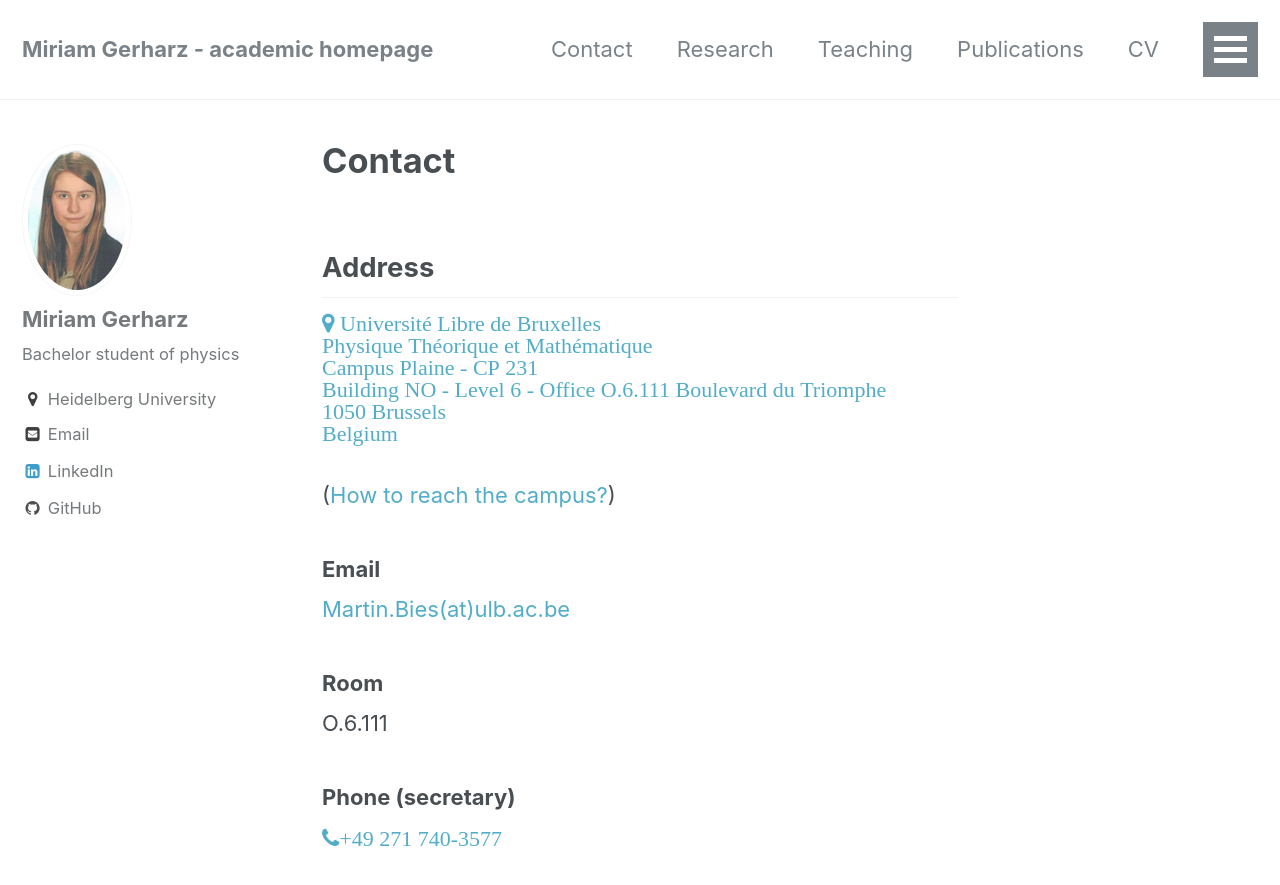
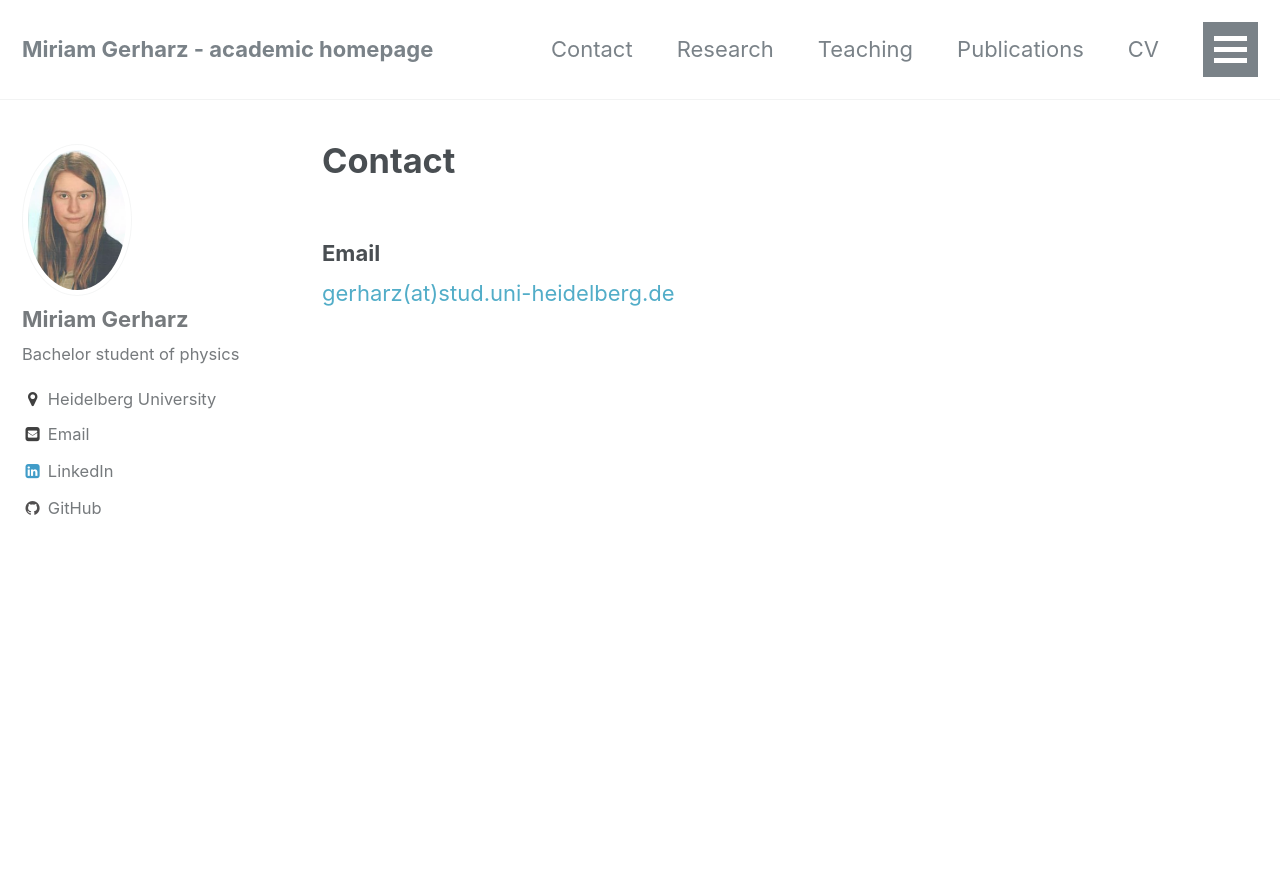
Before and after one commit to MiriamG97/Miriam-Gerharz.github.io, a Jekyll site: the page built from _pages/contact.md, in a window 1280 px wide and 900 px high. Shown: the top 885 px of the window. Built offline with Jekyll 4.4.1, drawn with Linux system fonts in a browser that asks for light colours.

Commit message:
Update contact.md

```diff
--- a/_pages/contact.md
+++ b/_pages/contact.md
@@ -4,8 +4,9 @@
 permalink: /contact/
 ---
 
+
+<!--
 ## Address
-
 <a class="social-btn" style="white-space: nowrap" href="https://www.google.de/maps/place/ULB+Physique+Mathematique+des+Interactions+Fondamentales/@50.8159481,4.3804556,15z/data=!4m8!1m2!2m1!1sulb+physics!3m4!1s0x0:0x73e4c0f1aa862cc5!8m2!3d50.8200724!4d4.3977258" rel="noopener noreferrer">
 <i class="fa fa-fw fa-map-marker" aria-hidden="true">
 Université Libre de Bruxelles<br>
@@ -18,19 +19,17 @@
 </i>
 </a>
 <br>
-
 ([How to reach the campus?](http://www.ulb.ac.be/sciences/physth/directions.html))
-
+-->
 ### Email
 
-[Martin.Bies(at)ulb.ac.be](mailto:Martin.Bies@ulb.ac.be)
+[gerharz(at)stud.uni-heidelberg.de](mailto:gerharz@stud.uni-heidelberg.de)
 
+<!--
 ### Room
-
 O.6.111
-
 ### Phone (secretary)
-
 <a class="social-btn" style="white-space: nowrap" href="tel:+32 (0)2 650 58 16" target="_blank" rel="noopener noreferrer">
   <i class="fa fa-fw fa-phone">+49 271 740-3577 </i>
 </a>
+-->
```
